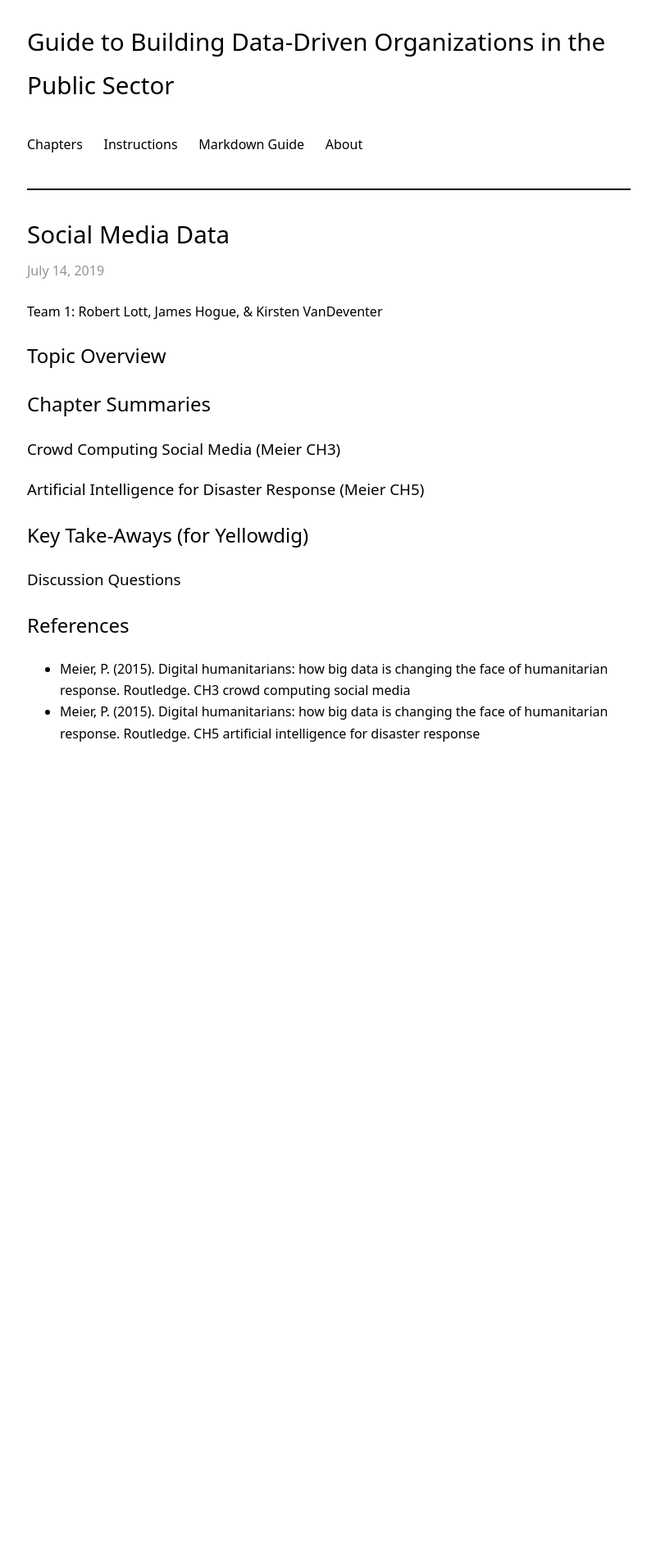
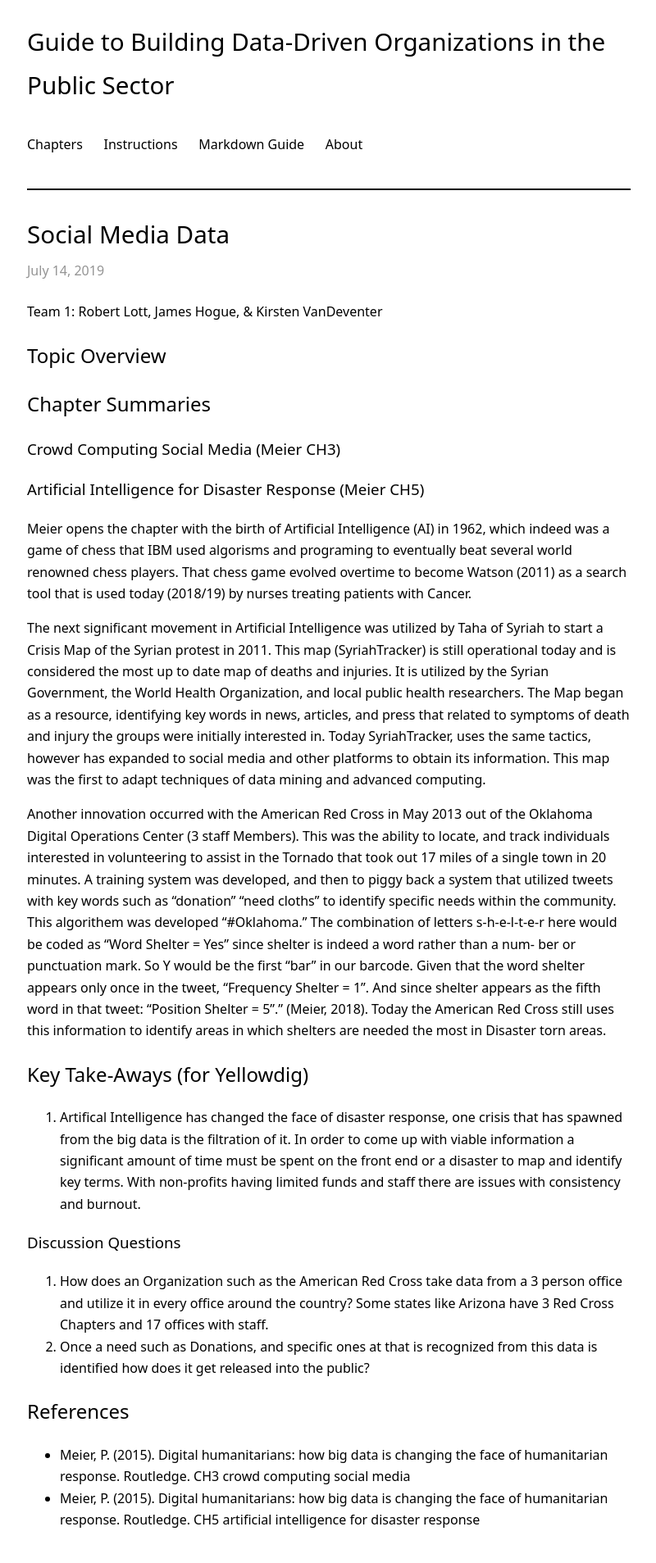
Before and after one commit to RandyWilkinsASU/ddm-textbook-summer-2019, a Jekyll site: the page built from _posts/2019-07-14-ch06-social-media-data.md, in a window 1280 px wide. Shown: the whole page at 82% size, without its empty margins (239-1039 px from the left). Built offline with Jekyll 4.4.1, drawn with Linux system fonts in a browser that asks for light colours; our own code applies the rules of GitHub Pages for plain Markdown files; before the commit the page ends 948 px from its top, so only the background shows below that.

Commit message:
Summary of AI
Chapter 5 summary , discussion questions, and key takeaways updated

```diff
--- a/_posts/2019-07-14-ch06-social-media-data.md
+++ b/_posts/2019-07-14-ch06-social-media-data.md
@@ -17,15 +17,21 @@ Team 1: Robert Lott, James Hogue, & Kirsten VanDeventer
 
 
 ### Artificial Intelligence for Disaster Response (Meier CH5)
+Meier opens the chapter with the birth of Artificial Intelligence (AI) in 1962, which indeed was a game of chess that IBM used algorisms and programing to eventually beat several world renowned chess players. That chess game evolved overtime to become Watson (2011) as a search tool that is used today (2018/19) by nurses treating patients with Cancer.
+
+The next significant movement in Artificial Intelligence was utilized by Taha of Syriah to start a Crisis Map of the Syrian protest in 2011. This map (SyriahTracker) is still operational today and is considered the most up to date map of deaths and injuries. It is utilized by the Syrian Government, the World Health Organization, and local public health researchers. The Map began as a resource, identifying key words in news, articles, and press that related to symptoms of death and injury the groups were initially interested in. Today SyriahTracker, uses the same tactics, however has expanded to social media and other platforms to obtain its information. This map was the first to adapt techniques of data mining and advanced computing.
+
+Another innovation occurred with the American Red Cross in May 2013 out of the Oklahoma Digital Operations Center (3 staff Members). This was the ability to locate, and track individuals interested in volunteering to assist in the Tornado that took out 17 miles of a single town in 20 minutes. A training system was developed, and then to piggy back a system that utilized tweets with key words such as “donation” “need cloths” to identify specific needs within the community. This algorithem was developed “#Oklahoma.” The combination of letters s-h-e-l-t-e-r here would be coded as “Word Shelter = Yes” since shelter is indeed a word rather than a num- ber or punctuation mark. So Y would be the first “bar” in our barcode. Given that the word shelter appears only once in the tweet, “Frequency Shelter = 1”. And since shelter appears as the fifth word in that tweet: “Position Shelter = 5”.” (Meier, 2018). Today the American Red Cross still uses this information to identify areas in which shelters are needed the most in Disaster torn areas.
 
 
 
 
 ## Key Take-Aways (for Yellowdig)
-
+1. Artifical Intelligence has changed the face of disaster response, one crisis that has spawned from the big data is the filtration of it. In order to come up with viable information a significant amount of time must be spent on the front end or a disaster to map and identify key terms. With non-profits having limited funds and staff there are issues with consistency and burnout.
 
 ### Discussion Questions
-
+1. How does an Organization such as the American Red Cross take data from a 3 person office and utilize it in every office around the country? Some states like Arizona have 3 Red Cross Chapters and 17 offices with staff.
+2. Once a need such as Donations, and specific ones at that is recognized from this data is identified how does it get released into the public?
 
 
 ## References
```
